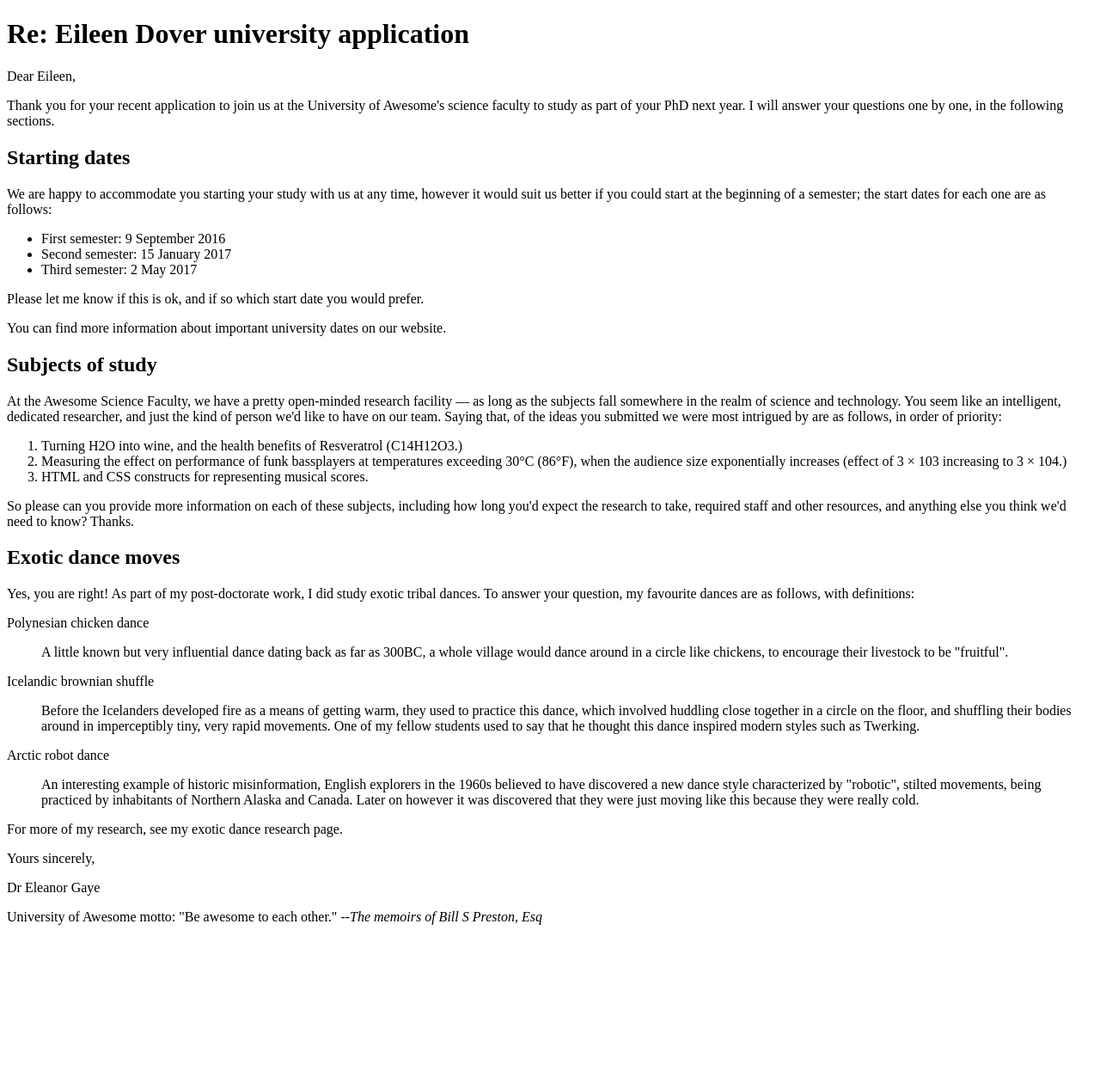
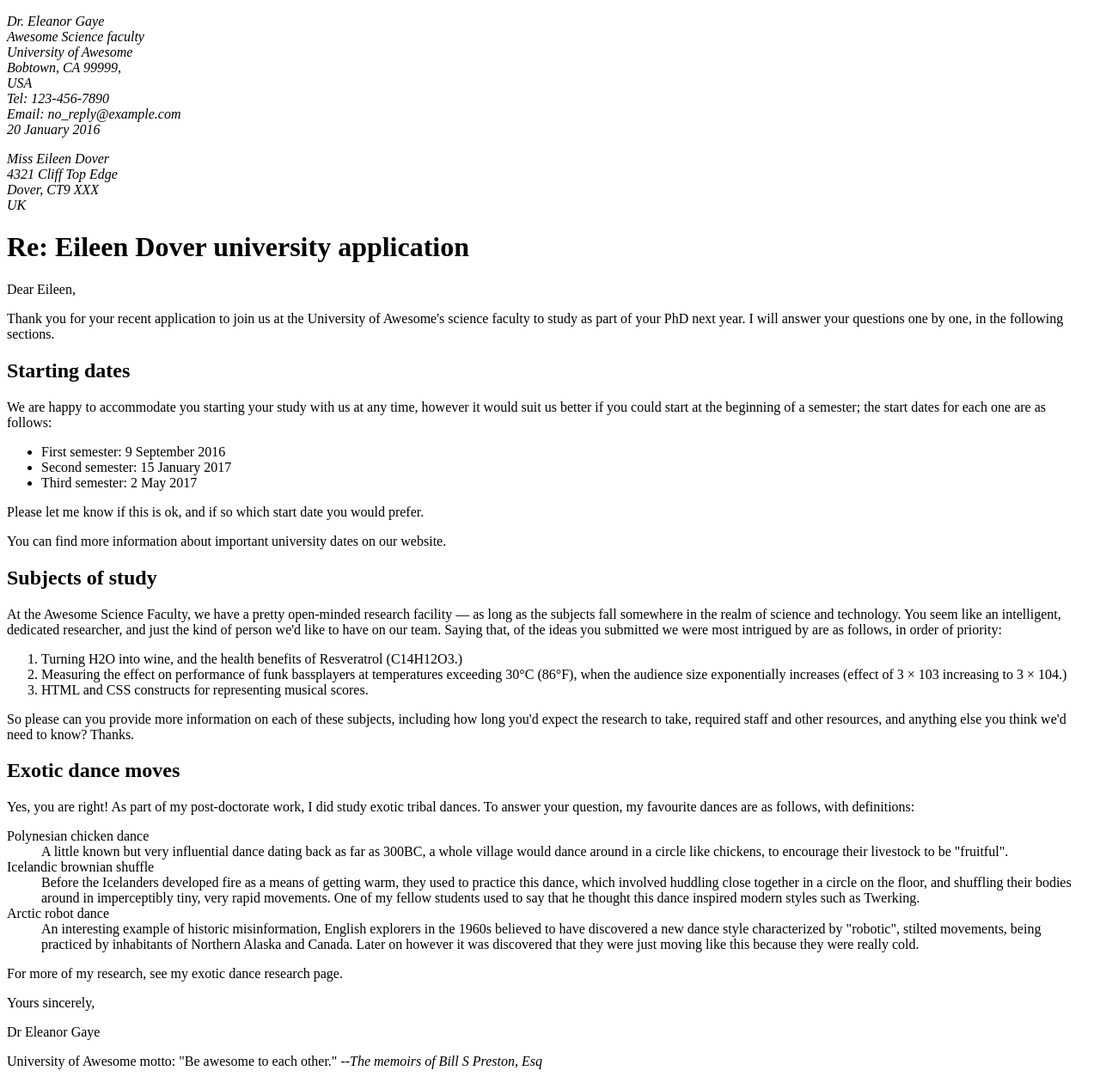
Before and after one commit to amandasuzzanne/letter-assessment, a plain HTML site: page index.html in a window 1280 px wide. Shown: the whole page at 86% size. Before the commit the page ends 1092 px from the top, so only its background shows below. Drawn offline with Linux system fonts and the light colour scheme.

Commit message:
updated list types and added address

```diff
--- a/index.html
+++ b/index.html
@@ -7,6 +7,28 @@
     <title>Document</title>
 </head>
 <body>
+    <address>
+    <p>
+    Dr. Eleanor Gaye<br>
+    Awesome Science faculty<br>
+    University of Awesome<br>
+    Bobtown, CA 99999,<br>
+    USA<br>
+    Tel: 123-456-7890<br>
+    Email: no_reply@example.com<br>
+
+    20 January 2016
+    </P>
+    </address>
+    <address>
+    <p>
+    Miss Eileen Dover<br>
+    4321 Cliff Top Edge<br>
+    Dover, CT9 XXX<br>
+    UK
+    </p>
+    </address>
+
     <h1>Re: Eileen Dover university application</h1>
     <p>Dear Eileen,</p>
     <p>Thank you for your recent application to join us at the University of Awesome's science faculty to study as part of your PhD next year. I will answer your questions one by one, in the following sections.</p>
@@ -14,9 +36,15 @@
     <h2>Starting dates</h2>
     <p>We are happy to accommodate you starting your study with us at any time, however it would suit us better if you could start at the beginning of a semester; the start dates for each one are as follows:</p>
     <ul>
-        <li>First semester: 9 September 2016</li>
-        <li>Second semester: 15 January 2017</li>
-        <li>Third semester: 2 May 2017</li>
+        <li>First semester:
+        <time datetime="2016-09-09">9 September 2016</time>
+        </li>
+        <li>Second semester:
+        <time datetime="2017-01-15">15 January 2017</time>
+        </li>
+        <li>Third semester:
+        <time datetime="2017-05-02">2 May 2017</time>
+        </li>
     </ul>
     <p>Please let me know if this is ok, and if so which start date you would prefer.</p>
     <p>You can find more information about important university dates on our website.</p>
@@ -32,13 +60,14 @@
 
     <h2>Exotic dance moves</h2>
     <p>Yes, you are right! As part of my post-doctorate work, I did study exotic tribal dances. To answer your question, my favourite dances are as follows, with definitions:</p>
-    <p>Polynesian chicken dance<br>
-        <ul>A little known but very influential dance dating back as far as 300BC, a whole village would dance around in a circle like chickens, to encourage their livestock to be "fruitful".<br></ul>
-        Icelandic brownian shuffle<br>
-        <ul>Before the Icelanders developed fire as a means of getting warm, they used to practice this dance, which involved huddling close together in a circle on the floor, and shuffling their bodies around in imperceptibly tiny, very rapid movements. One of my fellow students used to say that he thought this dance inspired modern styles such as Twerking.</ul>
-        Arctic robot dance<br>
-        <ul>An interesting example of historic misinformation, English explorers in the 1960s believed to have discovered a new dance style characterized by "robotic", stilted movements, being practiced by inhabitants of Northern Alaska and Canada. Later on however it was discovered that they were just moving like this because they were really cold.</ul>
-        </p>
+    <dl>
+        <dt>Polynesian chicken dance</dt>
+        <dd>A little known but very influential dance dating back as far as 300BC, a whole village would dance around in a circle like chickens, to encourage their livestock to be "fruitful".</dd>
+        <dt>Icelandic brownian shuffle</dt>
+        <dd>Before the Icelanders developed fire as a means of getting warm, they used to practice this dance, which involved huddling close together in a circle on the floor, and shuffling their bodies around in imperceptibly tiny, very rapid movements. One of my fellow students used to say that he thought this dance inspired modern styles such as Twerking.</dd>
+        <dt>Arctic robot dance</dt>
+        <dd>An interesting example of historic misinformation, English explorers in the 1960s believed to have discovered a new dance style characterized by "robotic", stilted movements, being practiced by inhabitants of Northern Alaska and Canada. Later on however it was discovered that they were just moving like this because they were really cold.</dd>
+    </dl>
     <p>For more of my research, see my exotic dance research page.</p>
 
     <p>Yours sincerely,</p>
```
